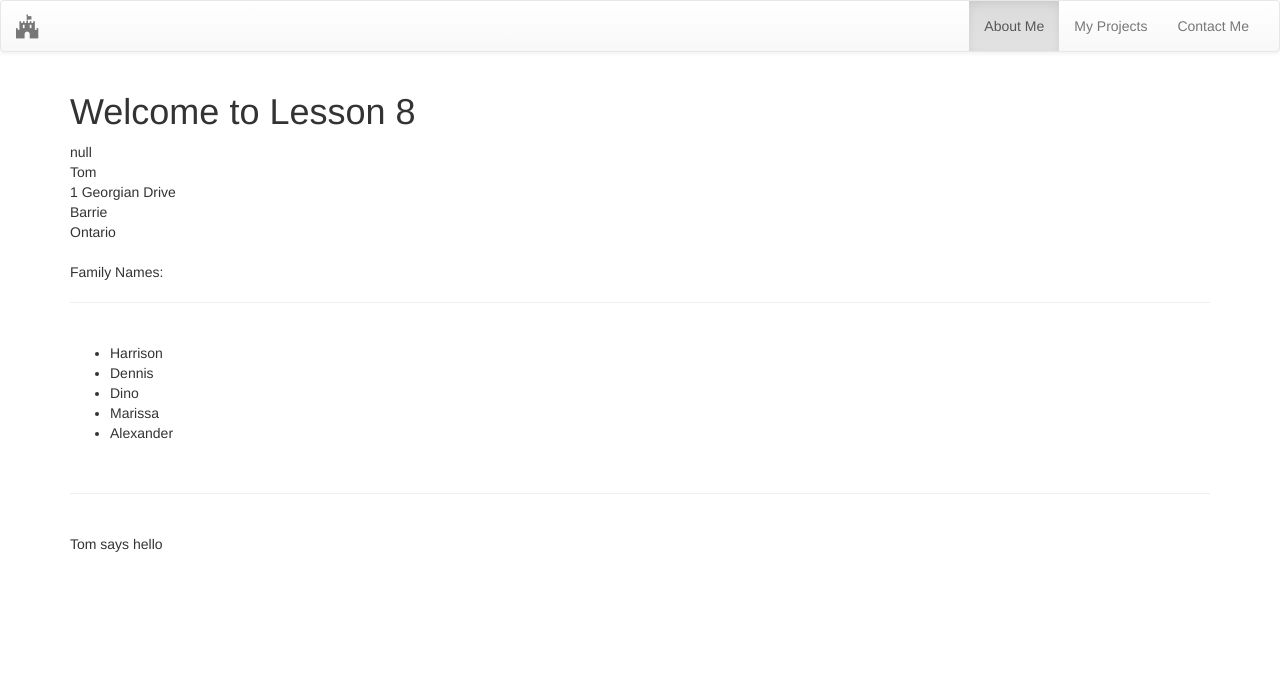
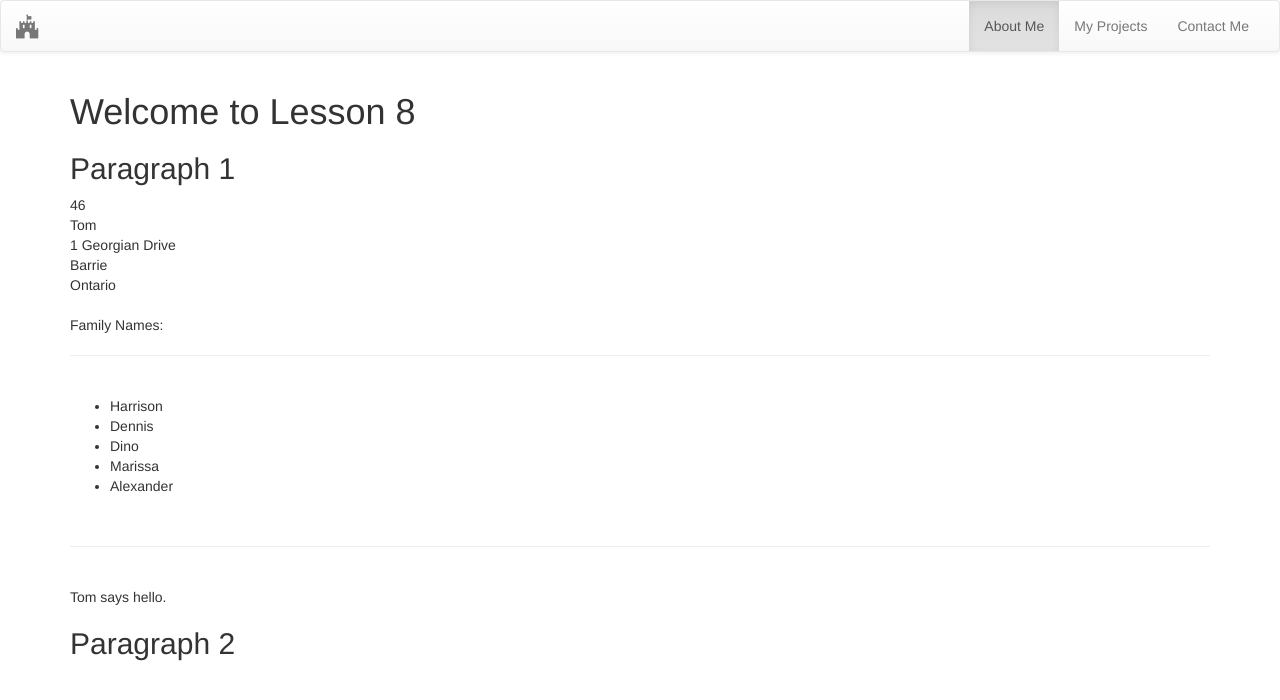
Before and after one commit to devolasvegas/COMP1073-Lesson09, a plain HTML site: page index.html in a window 1280 px wide. Drawn offline with Linux system fonts and the light colour scheme.

Commit message:
Modified app.css and index.html

```diff
--- a/Scripts/app.js
+++ b/Scripts/app.js
@@ -2,49 +2,84 @@
 (function() {
 
     "use strict";
-    var output = "";
+
     var firstParagraph = document.getElementById("firstParagraph");
 
     // Instantiate new xhr object
     var request = new XMLHttpRequest();
-    request.open('GET', '../person.txt', true);
+    request.open('GET', '../people.txt', true);
     request.addEventListener('readystatechange', function() {
         if (request.readyState === 4) {
-            var Person = {}; /* var Person = new Object();   */
 
-            Person = JSON.parse(request.responseText);
+            var people = {};
 
-            Person.sayHello = function() {
-                output += "<br><hr><br>" + Person.name + " says hello";
+            people = JSON.parse(request.responseText);
+
+            // Declare address array
+            var addressBook = []; /* var addressBook = new Array(); */
+
+            // Read in data from person.text
+            addressBook = people.addressBook;
+
+            var addressBookLength = addressBook.length;
+
+
+            // For each person in our address book . . . loop
+            for(var person = 0; person < addressBookLength; person ++){
+
+                var output = "";
+
+                // Assign the sayHello method to each person object
+                addressBook[person].sayHello = function() {
+                    output += "<br><hr><br>" + addressBook[person].name + " says hello.";
                 }
 
                 // for every key in the Person object, loop...
-            for (var key in Person) {
+                for (var key in addressBook[person]) {
 
                     // check if the key is the familyNames array
                     if (key === "familyNames") {
                         output += "<br>Family Names: <br>";
                         output += "<hr><br>";
                         output += "<ul>";
-                    for (var index = 0; index < Person.familyNames.length; index++) {
-                        output += "<li>" + Person.familyNames[index] + "</li>";
+                        for (var index = 0; index < addressBook[person].familyNames.length; index++) {
+                            output += "<li>" + addressBook[person].familyNames[index] + "</li>";
                         } // for loop
                         output += "</ul>";
                     } // if statement
                     else if (key === "sayHello") {
-                    Person.sayHello();
+                        addressBook[person].sayHello();
                     }
 
                     // for all other cases do the following...
                     else {
 
-                    output += Person[key] + "<br>";
+                        output += addressBook[person][key] + "<br>";
                     } // else statement
 
-            } // for in
+                } // inner for loop
+
+                var paragraphString = "paragraph" + (person + 1);
+                var paragraph = document.getElementById(paragraphString);
+                paragraph.innerHTML = output;
 
                 firstParagraph.innerHTML = output;
+
+            } // outer for loop
+
         }
+
+        console.log(addressBook);
+
+        //var Person = {}; /* var Person = new Object();   */
+/*
+        Person = JSON.parse(request.responseText);
+
+        Person.sayHello = function() {
+            output += "<br><hr><br>" + Person.name + " says hello";
+        } */
+
+
     });
 
     request.send();
--- a/index.html
+++ b/index.html
@@ -48,7 +48,15 @@
 
         <h1>Welcome to Lesson 8</h1>
 
-        <p id="firstParagraph">
+        <h2>Paragraph 1</h2>
+
+        <p id="paragraph1">
+
+        </p>
+
+        <h2>Paragraph 2</h2>
+
+        <p id="paragraph2">
 
         </p>
 
```
Also changed, not shown: people.txt (added), person.txt (deleted). Lines whose indentation alone changed are shown as unchanged.
